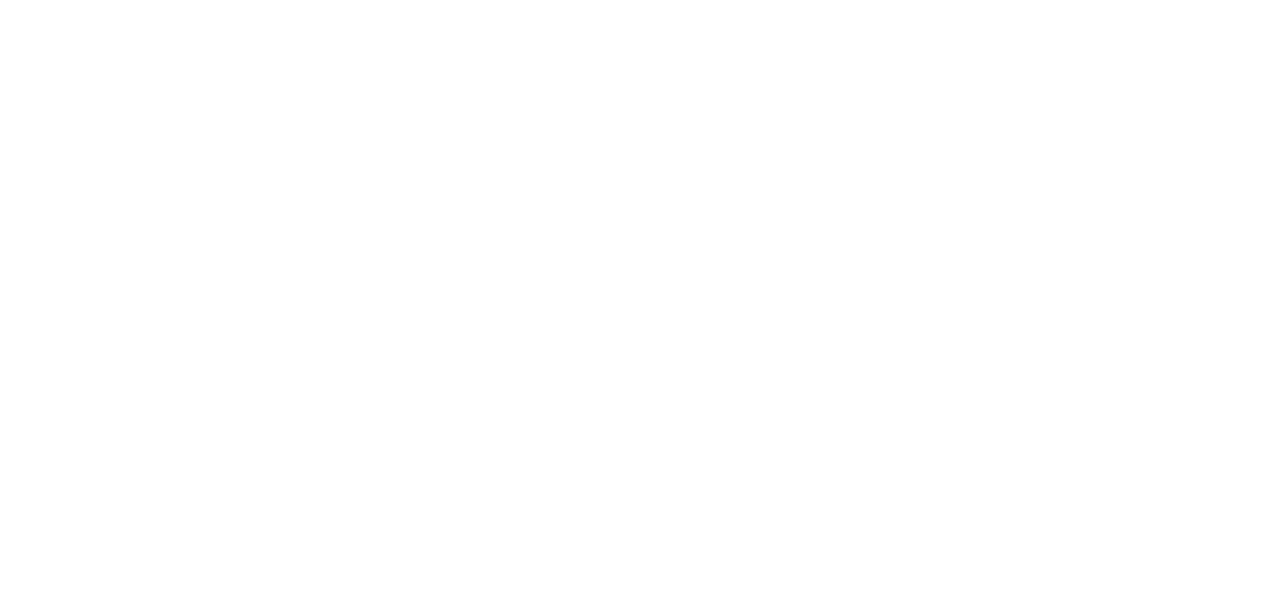
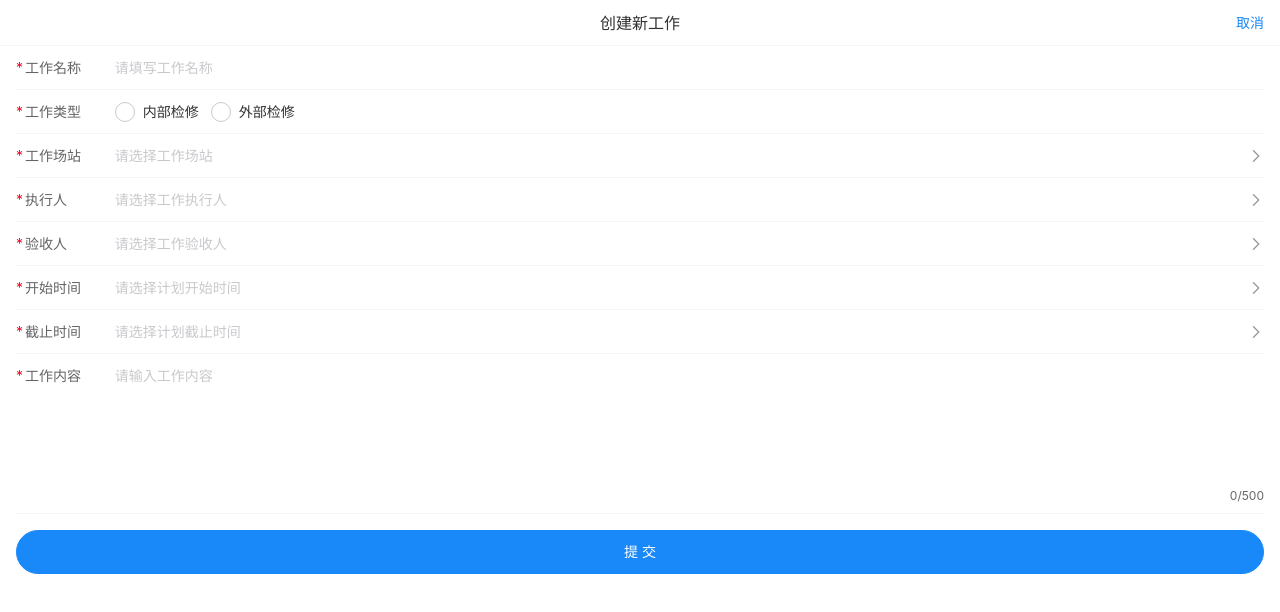
Before and after one commit to heshaojun/MyApp, a Vue app: page /appWeb/addNewWork in a window 1280 px wide. Shown: the top 612 px of the page. Built offline with nearby package versions, Linux system fonts and the light colour scheme.

Commit message:
提交部分代码

```diff
--- a/src/App.vue
+++ b/src/App.vue
@@ -1,15 +1,14 @@
 <script setup>
 import {ref} from "vue"
-const viewCache = ref([])
+
+const excludeView = ref(["addNewWork"])
 </script>
 
 <template>
   <router-view v-slot="{ Component }">
-    <transition name="fade-transform" mode="out-in">
-      <keep-alive :include="viewCache">
-        <component :is="Component"/>
-      </keep-alive>
-    </transition>
+    <keep-alive :exclude="excludeView">
+      <component :is="Component"/>
+    </keep-alive>
   </router-view>
 </template>
 
--- a/src/views/funcs/work/pages/addNewWork/index.vue
+++ b/src/views/funcs/work/pages/addNewWork/index.vue
@@ -1,14 +1,236 @@
 <!-- 添加新工作 -->
 <script setup>
+import {useRouter} from "vue-router"
+import {reactive, ref} from "vue";
+
+const router = useRouter();
+const newWorkForm = reactive({
+  workName: null,
+  workType: null,
+  workHandler: null,
+  workHandlerName: null,
+  workChecker: null,
+  workCheckerName: null,
+  workStation: null,
+  workStationName: null,
+  startTimeInPlan: null,
+  endTimeInPlan: null,
+  workContent: null
+});
+//表单验证规则
+const newWorkFormRules = reactive({
+  workName: [
+    {required: true, message: "请填写工作名称"}
+  ],
+  workType: [
+    {required: true, message: "请选择工作类型"}
+  ],
+  workStation: [
+    {required: true, message: "请选择工作的场站"}
+  ],
+  workHandler: [
+    {required: true, message: "请指定工作执行人"}
+  ],
+  workChecker: [
+    {required: true, message: "请指定工作验收人"}
+  ],
+  startTimeInPlan: [
+    {required: true, message: "请选择工作计划开始时间"}
+  ],
+  endTimeInPlan: [
+    {required: true, message: "请选择工作计划完成时间"}
+  ],
+  workContent: [
+    {required: true, message: "请填写工作内容"}
+  ]
+});
+//可用站点选择
+const showStationOption = ref(false);
+const stationOption = ref();
+const stationOptionLoading = ref(false);
+//加载可以选择的场站
+const loadAccessStation_ = () => {
+  stationOptionLoading.value = true;
+}
+const stationSelected_ = (option) => {
+  if (option) {
+    newWorkForm.workStation = option.stationId;
+    newWorkForm.workStationName = option
+  }
+  showStationOption.value = false
+}
+//可用执行人选择
+const showHandlerOption = ref(false);
+const handlerOption = ref();
+const handlerOptionLoading = ref(false);
+//加载可以选择的执行人
+const loadAccessHandler_ = () => {
+  handlerOptionLoading.value = true;
+}
+const handlerSelected_ = (option) => {
+  if (option) {
+    newWorkForm.workHandler = option.userId;
+    newWorkForm.workHandlerName = option.userName;
+  }
+  showHandlerOption.value = false;
+}
+//可用审批人选择
+const showCheckerOption = ref(false);
+const checkerOption = ref();
+const checkerOptionLoading = ref(false);
+//加载可以选择的审批人
+const loadAccessChecker_ = () => {
+  checkerOptionLoading.value = true;
+}
+const checkerSelected_ = (option) => {
+  if (option) {
+
+  }
+}
+//
+const dateTimeFormatter_ = (date) => {
+  let year = date.getFullYear();
+  let month = date.getMonth() + "";
+  month = month.length == 1 ? ("0" + month) : month;
+  let days = date.getDate() + "";
+  days = days.length == 1 ? ("0" + days) : days;
+  let hours = date.getHours() + "";
+  hours = hours.length == 1 ? ("0" + hours) : hours;
+  let minutes = date.getMinutes() + "";
+  minutes = minutes.length == 1 ? ("0" + minutes) : minutes;
+  let seconds = date.getSeconds() + "";
+  seconds = seconds.length == 1 ? ("0" + seconds) : seconds;
+  return year + "-" + month + "-" + days + " " + hours + ":" + minutes + ":" + seconds
+}
+const dateTimeParser_ = (timeStr) => {
+  let dateTimeParts = timeStr.split(" ");
+  let dateParts = dateTimeParts[0].split("-");
+  let timeParts = dateTimeParts[1].split(":");
+  let date = new Date();
+  date.setFullYear(dateParts[0]);
+  date.setMonth(dateParts[1]);
+  date.setDate(dateParts[2]);
+  date.setHours(timeParts[0]);
+  date.setMinutes(timeParts[1]);
+  date.setSeconds(timeParts[2]);
+  return date;
+}
+//开始时间选择
+const showStartTimePicker = ref(false)
+const startTimeSelected_ = (option) => {
+  if (option) {
+    newWorkForm.startTimeInPlan = dateTimeFormatter_(option);
+  }
+  showStartTimePicker.value = false;
+}
+//截止时间选择
+const showEndTimePicker = ref(false)
+const endTimeSelected_ = (option) => {
+  if (option) {
+    newWorkForm.endTimeInPlan = dateTimeFormatter_(option);
+  }
+  showEndTimePicker.value = false;
+}
+const endTimeClient_ = () => {
+  if (newWorkForm.startTimeInPlan) {
+    showEndTimePicker.value = true
+  }
+}
+//提交数据
+const submitAddNewWorkForm_ = () => {
+  console.log("gogog")
+}
+
 
 </script>
 <template>
-    <div class="add-new-work">
+  <div class="add-new-work">
+    <van-nav-bar title="创建新工作" right-text="取消" @click-right="router.back()" :placeholder="true"
+                 :safe-area-inset-top="true"/>
+    <van-form @submit="submitAddNewWorkForm_">
+      <van-field name="workName" v-model="newWorkForm.workName" label="工作名称" placeholder="请填写工作名称"
+                 :rules="newWorkFormRules.workName" required/>
+      <van-field name="workType" label="工作类型" required :rules="newWorkFormRules.workType">
+        <template #input>
+          <van-radio-group v-model="newWorkForm.workType" direction="horizontal">
+            <van-radio name="inner">内部检修</van-radio>
+            <van-radio name="outer">外部检修</van-radio>
+          </van-radio-group>
+        </template>
+      </van-field>
+      <van-field name="workStation" label="工作场站" placeholder="请选择工作场站" readonly is-link required
+                 @click="showStationOption = true" v-model="newWorkForm.workStationName"
+                 :rules="newWorkFormRules.workStation"/>
+      <van-field name="workHandler" label="执行人" placeholder="请选择工作执行人" readonly is-link required
+                 @click="showHandlerOption = true" v-model="newWorkForm.workHandlerName"
+                 :rules="newWorkFormRules.workHandler"/>
+      <van-field name="workChecker" label="验收人" placeholder="请选择工作验收人" readonly is-link required
+                 @click="showCheckerOption = true" v-model="newWorkForm.workCheckerName"
+                 :rules="newWorkFormRules.workChecker"/>
+      <van-field name="startTimeInPlan" label="开始时间" placeholder="请选择计划开始时间" readonly is-link required
+                 @click="showStartTimePicker = true" v-model="newWorkForm.startTimeInPlan"
+                 :rules="newWorkFormRules.startTimeInPlan"/>
+      <van-field name="endTimeInPlan" label="截止时间" placeholder="请选择计划截止时间" readonly is-link required
+                 @click=" endTimeClient_" v-model="newWorkForm.endTimeInPlan"
+                 :rules="newWorkFormRules.endTimeInPlan"/>
+      <van-field name="workContent" label="工作内容" placeholder="请输入工作内容" v-model="newWorkForm.workContent" required
+                 type="textarea" rows="5"
+                 maxlength="500" show-word-limit border :rules="newWorkFormRules.workContent"/>
+      <div style="margin: 1rem">
+        <van-button round type="primary" block native-type="submit">提 交</van-button>
+      </div>
 
-    </div>
+    </van-form>
+    <van-popup v-model:show="showStationOption" position="bottom" round>
+      <van-picker
+          :columns="stationOption"
+          title="工作场站"
+          :loading="stationOptionLoading"
+          columns-field-names="stationName"
+          @confirm="stationSelected_"
+          @cancel="showStationOption = false"
+      />
+    </van-popup>
+    <van-popup v-model:show="showHandlerOption" position="bottom" round>
+      <van-picker
+          :columns="handlerOption"
+          title="执行人"
+          :loading="handlerOptionLoading"
+          columns-field-names="userName"
+          @cancel="showHandlerOption = false"
+          @confirm="handlerSelected_"
+      />
+    </van-popup>
+    <van-popup v-model:show="showCheckerOption" position="bottom" round>
+      <van-picker
+          :columns="checkerOption"
+          title="验收人"
+          :loading="checkerOptionLoading"
+          columns-field-names="userName"
+          @confirm="checkerSelected_"
+          @cancel="showCheckerOption = false"
+      />
+    </van-popup>
+    <van-popup v-model:show="showStartTimePicker" position="bottom" round>
+      <van-datetime-picker
+          title="计划开始时间"
+          :min-date="new Date()"
+          @cancel="showStartTimePicker = false"
+          @confirm="startTimeSelected_"
+      />
+    </van-popup>
+    <van-popup v-model:show="showEndTimePicker" position="bottom" round>
+      <van-datetime-picker
+          title="计划开始时间"
+          :min-date="dateTimeParser_(newWorkForm.startTimeInPlan)"
+          @cancel="showEndTimePicker = false"
+          @confirm="endTimeSelected_"
+      />
+    </van-popup>
+  </div>
 </template>
 <style lang="scss" scoped>
 .add-new-work {
-    width: 100%;
+  width: 100%;
 }
 </style>
--- a/src/views/funcs/work/panels/checkByMe.vue
+++ b/src/views/funcs/work/panels/checkByMe.vue
@@ -1,6 +1,6 @@
 <!-- 我验收的工作 -->
 <script setup>
-import { ref, reactive, onMounted } from "vue";
+import {ref, reactive, onMounted} from "vue";
 import { useStore } from "vuex";
 const store = useStore();
 //下拉刷新状态
@@ -30,7 +30,6 @@ const onRefresh_ = () => {
     onload_();
 }
 onMounted(() => {
-    console.log("fdsafdsafdsafds");
     onRefresh_();
 })
 </script>
--- a/src/views/main/index.vue
+++ b/src/views/main/index.vue
@@ -1,16 +1,15 @@
 <script setup>
-import { ref } from "vue"
+import {ref} from "vue"
+
 const tabBarActive = ref()
 </script>
 <template>
   <div class="main">
     <div style="flex:1;overflow: hidden;">
       <router-view v-slot="{ Component }">
-            <transition name="fade-transform" mode="out-in">
         <keep-alive>
           <component :is="Component"/>
         </keep-alive>
-            </transition>
       </router-view>
     </div>
     <van-tabbar v-model="tabBarActive" :placeholder="true" :safe-area-inset-bottom="true" route>
@@ -19,7 +18,7 @@ const tabBarActive = ref()
         <template #icon="props">
           <div style="display: flex;justify-content: center; align-items: center;">
             <svg-icon name="home" :color="props.active? 'var(--van-primary-color)':'var(--van-gray-7)'"
-                            size="1.4rem" />
+                      size="1.4rem"/>
           </div>
         </template>
       </van-tabbar-item>
@@ -27,7 +26,7 @@ const tabBarActive = ref()
         <span>扫一扫</span>
         <template #icon>
           <div style="display: flex;justify-content: center; align-items: center;">
-                        <svg-icon name="scan" color="#F28E38" size="1.8rem" />
+            <svg-icon name="scan" color="#F28E38" size="1.8rem"/>
           </div>
         </template>
       </van-tabbar-item>
@@ -36,7 +35,7 @@ const tabBarActive = ref()
         <template #icon="props">
           <div style="display: flex;justify-content: center; align-items: center;">
             <svg-icon name="mine" :color="props.active? 'var(--van-primary-color)':'var(--van-gray-7)'"
-                            size="1.4rem" />
+                      size="1.4rem"/>
           </div>
         </template>
       </van-tabbar-item>
```
Lines whose indentation alone changed are shown as unchanged.
